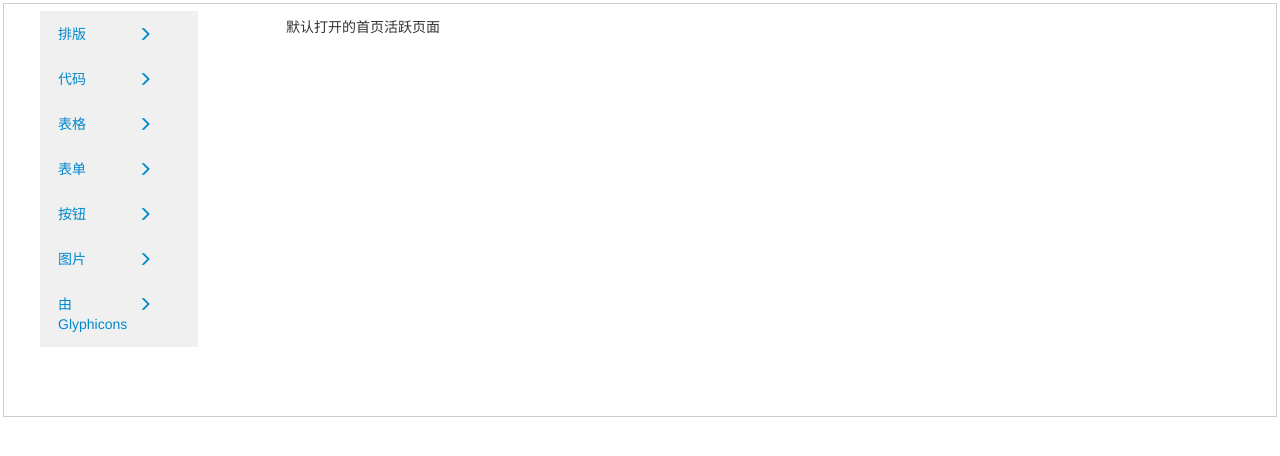
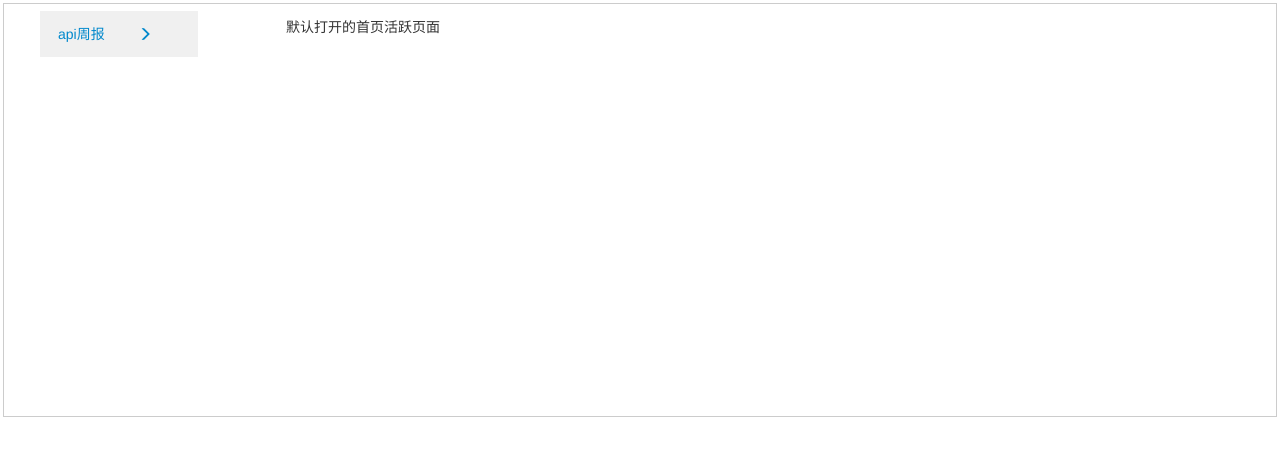
Before and after one commit to duyabobo/bi_monitor, a Django app: template bi_monitor_app/templates/index.html in a window 1280 px wide. Shown: the top 456 px of the page. Run offline with Django 3.2, Linux system fonts and the light colour scheme; the template is opened without the code that fills it, so the values that code supplies are empty; some libraries are stand-ins or nearby versions.

Commit message:
开始考虑业务实现，改进前端显示

```diff
--- a/bi_monitor_app/templates/index.html
+++ b/bi_monitor_app/templates/index.html
@@ -17,14 +17,14 @@
     <div id="mainBody">
         <div class="span3 leftcol" style="width:160px">
             <ul class="nav nav-sidebar bs-docs-sidenav">
-                {# 左侧的导航条 #}
-                <li><a href="#myContent" data-toggle="tab" class="my_tab_item" id="1"><i class="glyphicon glyphicon-menu-right"></i> 排版</a></li>
-                <li><a href="#myContent" data-toggle="tab" class="my_tab_item" id="2"><i class="glyphicon glyphicon-menu-right"></i> 代码</a></li>
-                <li><a href="#myContent" data-toggle="tab" class="my_tab_item" id="3"><i class="glyphicon glyphicon-menu-right"></i> 表格</a></li>
-                <li><a href="#myContent" data-toggle="tab" class="my_tab_item" id="4"><i class="glyphicon glyphicon-menu-right"></i> 表单</a></li>
-                <li><a href="#myContent" data-toggle="tab" class="my_tab_item" id="5"><i class="glyphicon glyphicon-menu-right"></i> 按钮</a></li>
-                <li><a href="#myContent" data-toggle="tab" class="my_tab_item" id="6"><i class="glyphicon glyphicon-menu-right"></i> 图片</a></li>
-                <li><a href="#myContent" data-toggle="tab" class="my_tab_item" id="7"><i class="glyphicon glyphicon-menu-right"></i> 由Glyphicons</a></li>
+                {# 左侧的导航条，每次增加一个监控项目，都需要增加一个导航条，需要指定<a>的 id 属性为 api_id #}
+                {# api_id 维护在view层的urls文件中 #}
+                <li>
+                    <a href="#myContent" data-toggle="tab" class="my_tab_item" id="bi_api_week_report">
+                        <i class="glyphicon glyphicon-menu-right"></i>
+                        api周报
+                    </a>
+                </li>
             </ul>
         </div>
 
--- a/bi_monitor_app/views/index.py
+++ b/bi_monitor_app/views/index.py
@@ -14,7 +14,7 @@ def content_detail(request):
     :param request:
     :return:
     """
-    return render(request, 'report_detail.html')
+    return render(request, 'report_detail_2_dime.html')
 
 
 def content_list(request):
```
Also changed, not shown: bi_monitor_app/templates/report_detail.html (deleted, +0 -27 lines), bi_monitor_app/templates/report_detail_2_dime.html (added, +25 -0 lines), bi_monitor_app/templates/report_list.html (+5 -2 lines).
